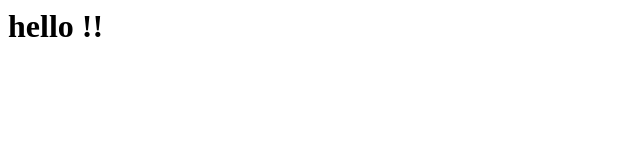
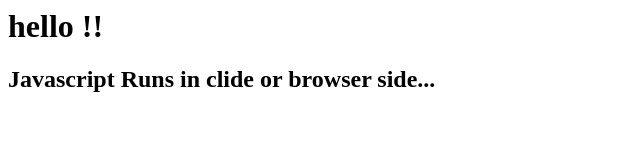
Before and after one commit to pushpalata06/desgin, a plain HTML site: page index.html in a window 1280 px wide. Shown: the whole page, without its empty margins (0-640 px from the left). Drawn offline with Linux system fonts and the light colour scheme.

Commit message:
h2 tad added in index page

```diff
--- a/index.html
+++ b/index.html
@@ -5,5 +5,6 @@
 
 <body>
 	<h1>hello !!</h1>
-</body>
+
+	<h2> Javascript Runs  in clide or browser side...</body>
 </html>
```
